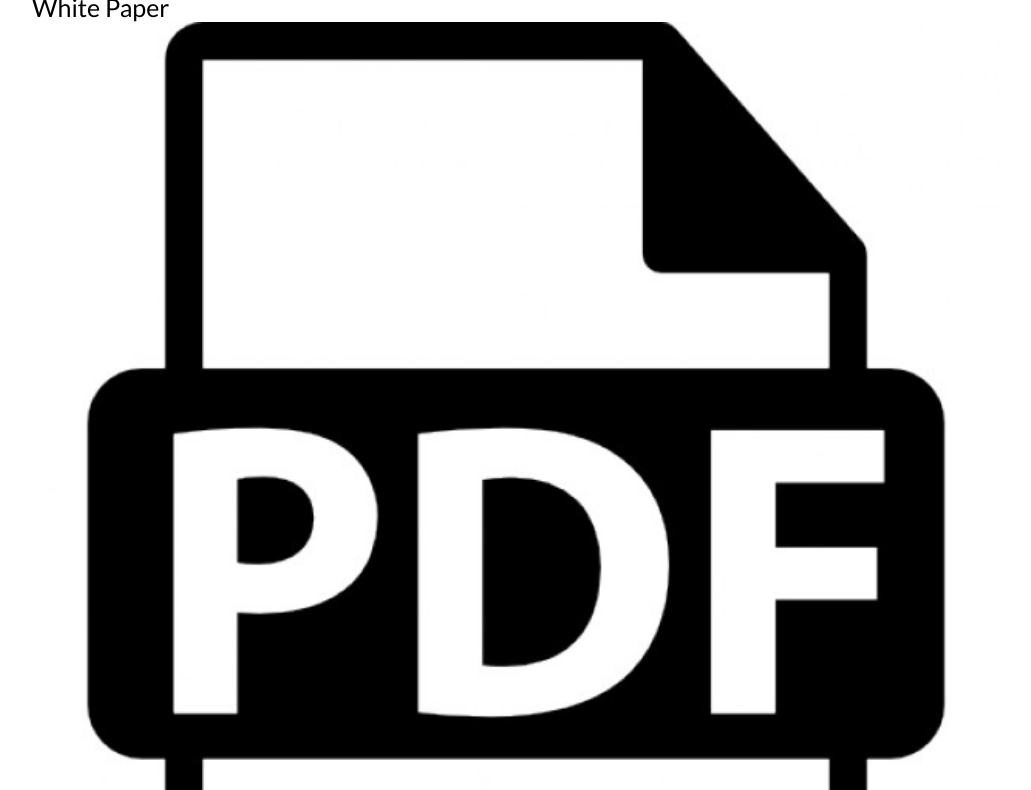
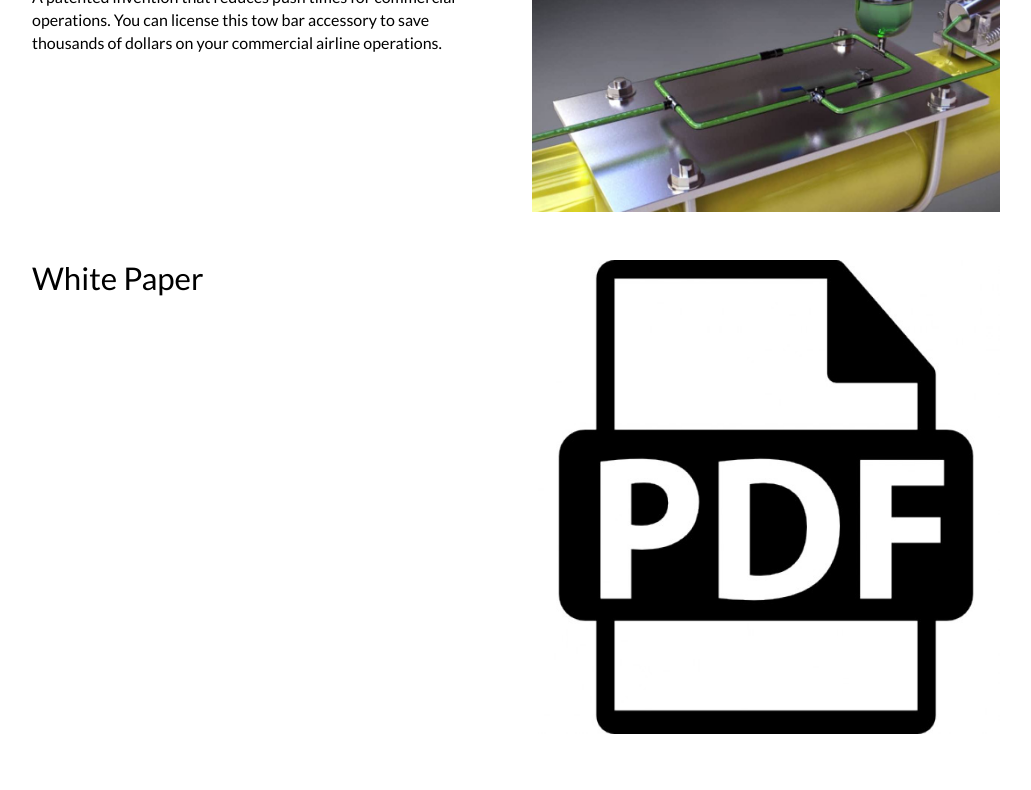
Before and after one commit to tw15egan/rapid-tow-bar, a website: page app/index.html in a window 1280 px wide. Shown: the part 675-1465 px from the top of the page, without its empty margins (124-1155 px from the left). Drawn offline with nearby package versions, Linux system fonts and the light colour scheme; files that its build step writes are made by us from their sources.

Commit message:
start product section

```diff
--- a/app/index.html
+++ b/app/index.html
@@ -49,18 +49,30 @@
     </video>
   </section>
   <section class="product">
-    <h3 class="product__title">Rapid Tow Bar</h3>
-    <p class="product__desc">A patented invention that reduces push times for commercial operations. You can license this tow bar accessory to save thousands of dollars on your commercial airline operations.</p>
-    <div class="product__wp">
-      <h3 class="product__title">White Paper</h3>
-      <img class="product__wp--icon" src="./img/pdf.jpg" />
+    <div class="product__container">
+      <div class="product__desc">
+        <h2 class="product__title">Rapid Tow Bar</h2>
+        <p class="product__text">A patented invention that reduces push times for commercial operations. You can license this tow bar accessory to save thousands of dollars on your commercial airline operations.</p>
+      </div>
+      <div class="product__image product__image--rendering">
+        <img src="./img/productrendering.jpg" />
+      </div>
+
+    </div>
+    <div class="product__container">
+      <div class="product__desc">
+        <h2 class="product__title">White Paper</h2>
+      </div>
+      <div class="product__image">
+        <img src="./img/pdf.jpg" alt="" />
+      </div>
     </div>
   </section>
   <section class="pricing" id="pricing">
     <a class="pricing__link" href="mailto:dan@rapidtowbar.com">Email us for a quote</a>
   </section>
   <section class="about" id="about">
-    <h3 class="about__title">About Us</h3>
+    <h2 class="about__title">About Us</h2>
     <img src="./img/headshot.jpg" class="about__photo" />
     <p class="about__desc">Daniel J. McElroy is a United States Air Force veteran, who flew C-141s in the Vietnam War. He was a professional pilot for both Western Airlines and Delta Airlines before he retired in 2001. He currently has more than 20,000 hours in the air, and adds to it every day. Dan is an ATP, CFI A&I Multi, and an A&P Mechanic. He's type Rated in B-727, B-777, MD-88, and Eclipse 500, and has flown over 67 types of airplanes. He is well positioned to invent improvements to tow bars and other airplane support equipment, and patents these ideas for the use of airlines and other pilots.</p>
   </section>
--- /dev/null
+++ b/app/scss/components/_product.scss
@@ -0,0 +1,17 @@
+.product {
+  &__container {
+    display: flex;
+    flex: 1 0 auto;
+    justify-content: space-between;
+    margin: 0 0 3rem;
+  }
+
+  &__desc {
+    flex: 4;
+    padding: 0 2rem 0 0;
+  }
+
+  &__image {
+    flex: 4;
+  }
+}
--- a/app/scss/main.scss
+++ b/app/scss/main.scss
@@ -3,6 +3,7 @@
 @import './components/about';
 @import './components/header';
 @import './components/hero';
+@import './components/product';
 
 * {
   box-sizing: border-box;
@@ -23,6 +24,7 @@ body {
   max-width: 1000px;
 
   section {
+    margin: 2rem 0;
     padding: 1rem;
   }
 
```
